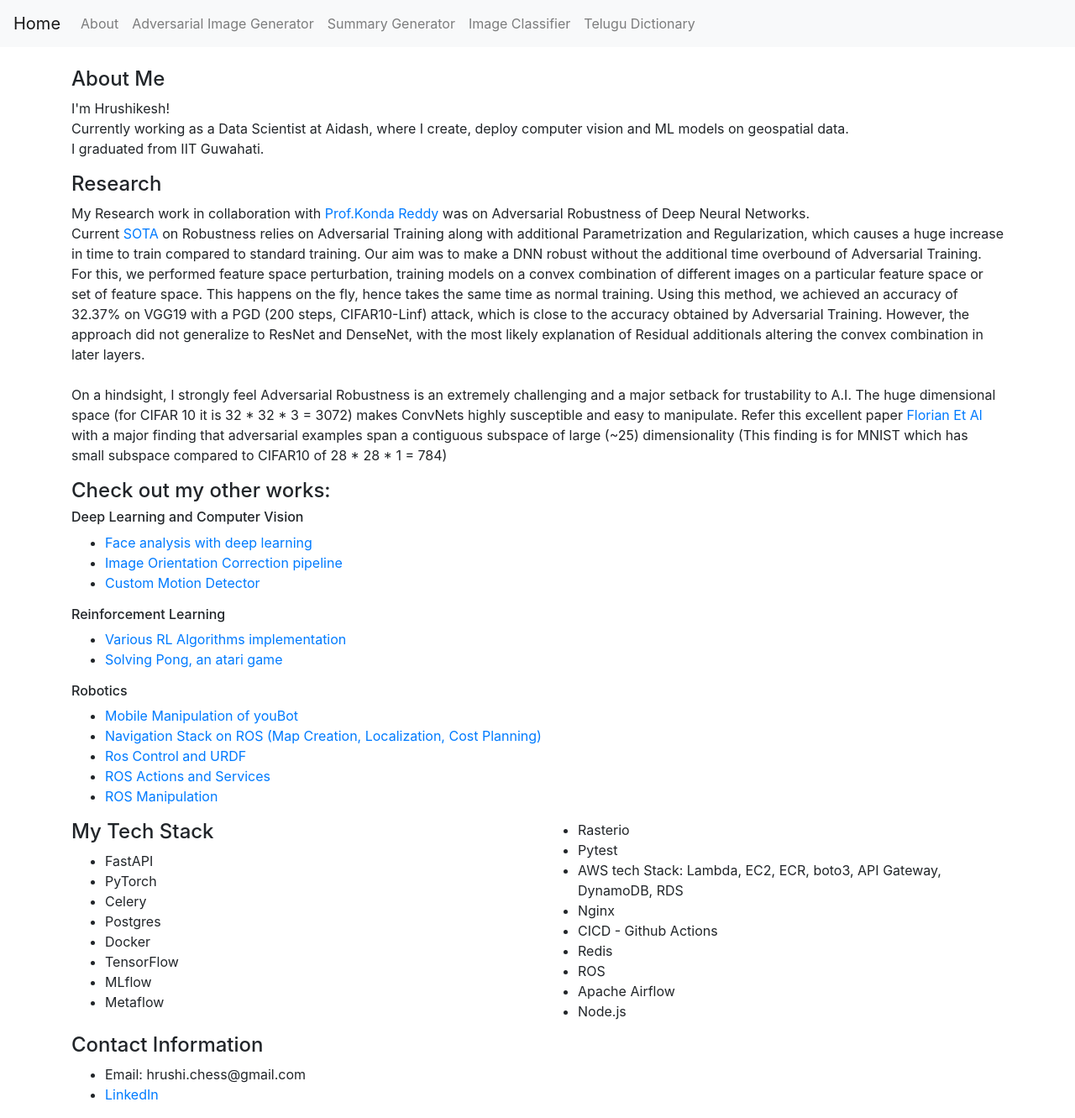
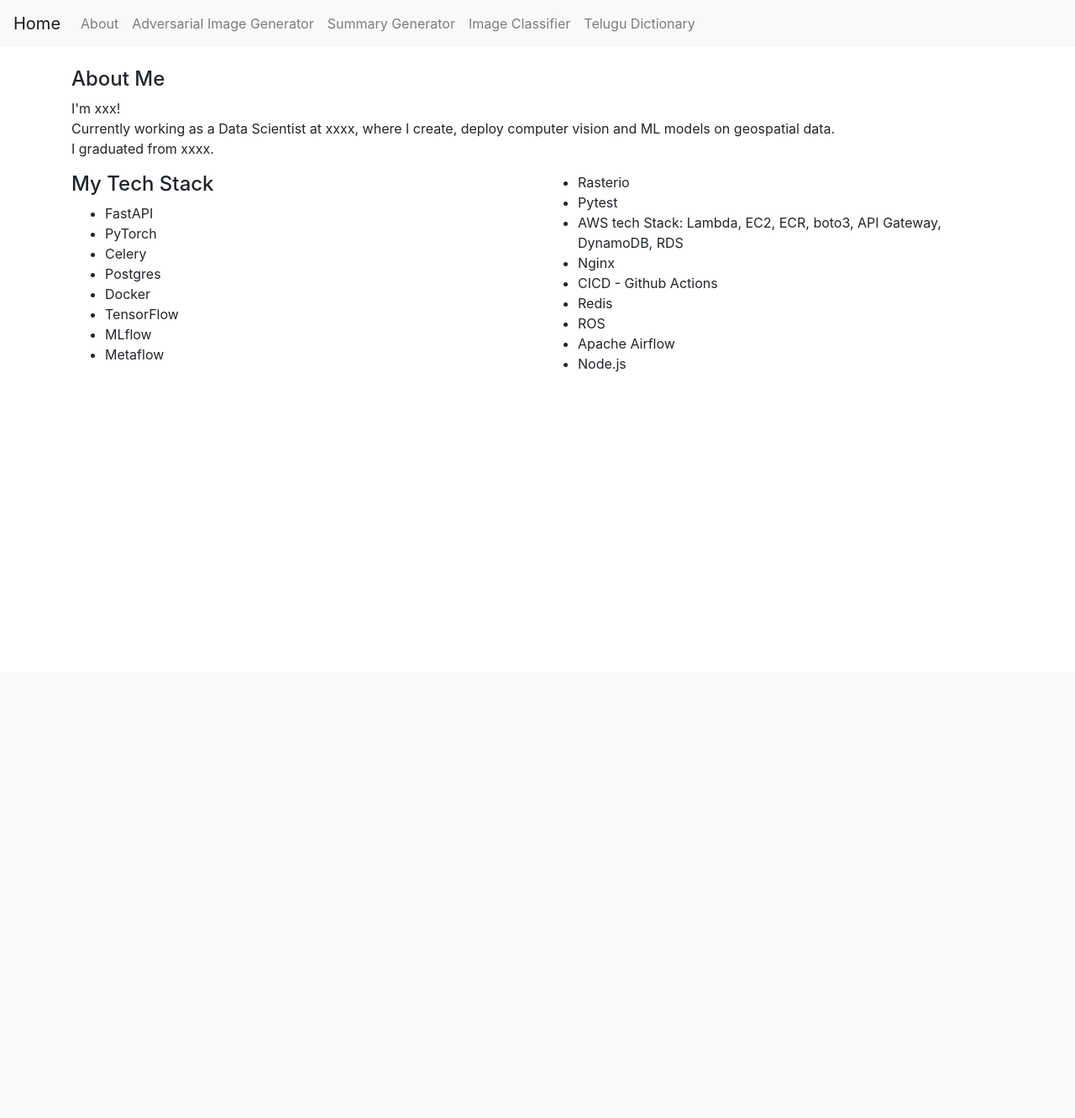
Before and after one commit to Hrushikesh-github/my-website, a FastAPI app: page /about in a window 1280 px wide. Shown: the whole page at 84% size. After the commit the page ends 443 px from the top, so only its background shows below. Run offline with FastAPI, Linux system fonts and the light colour scheme; some libraries are stand-ins or nearby versions.

Commit message:
removed personal references in about page

```diff
--- a/templates/about.html
+++ b/templates/about.html
@@ -17,14 +17,14 @@
     <div class="container mt-4">
       <h4>About Me</h4>
       <p>
-        I'm Hrushikesh!
+        I'm xxx!
         <br />
-        Currently working as a Data Scientist at Aidash, where I create, deploy
+        Currently working as a Data Scientist at xxxx, where I create, deploy
         computer vision and ML models on geospatial data.
         <br />
-        I graduated from IIT Guwahati.
+        I graduated from xxxx.
       </p>
-      <div>
+      <!-- <div>
         <h4>Research</h4>
         <p>
           My Research work in collaboration with
@@ -136,7 +136,7 @@
             </li>
           </ul>
         </div>
-      </div>
+      </div> -->
 
 <div class="tech-stack">
   <h4>My Tech Stack</h4>
@@ -162,7 +162,7 @@
         </ul>
 </div>
 
-        <div>
+        <!-- <div>
           <h4>Contact Information</h4>
           <ul>
             <li>Email: hrushi.chess@gmail.com</li>
@@ -173,7 +173,7 @@
               >
             </li>
           </ul>
-        </div>
+        </div> -->
 
     <script src="https://code.jquery.com/jquery-3.5.1.slim.min.js"></script>
     <script src="https://cdn.jsdelivr.net/npm/bootstrap@4.5.0/js/bootstrap.min.js"></script>
```
